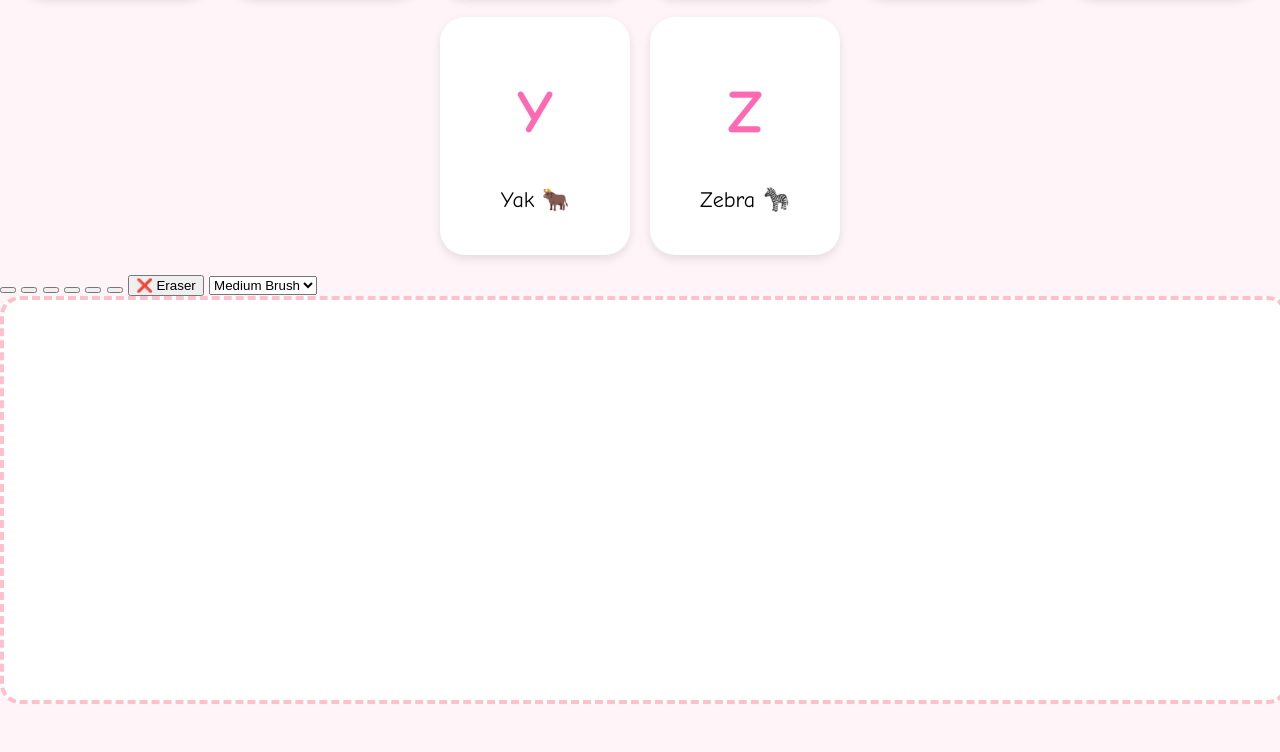
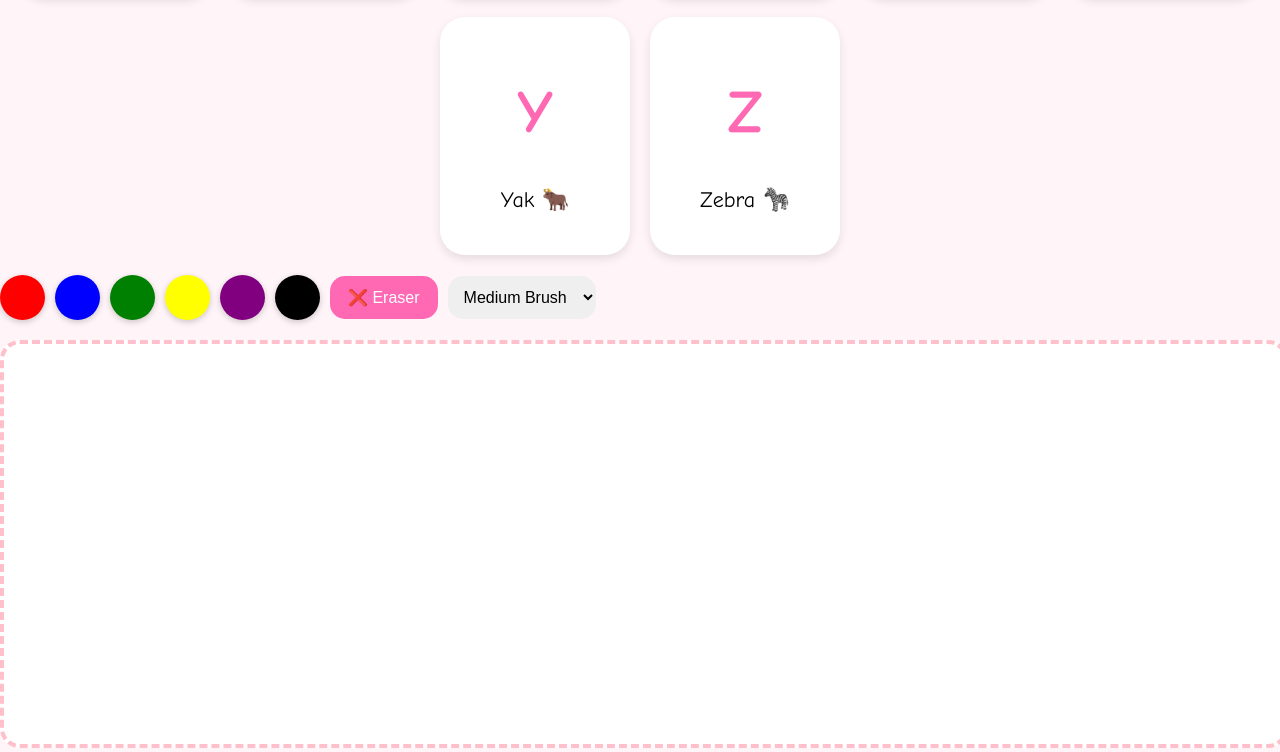
Before and after one commit to hiransiddhi70-bot/tinytots-learning, a plain HTML site: page index.html in a window 1280 px wide. Shown: the part 1313-2065 px from the top of the page. Before the commit the page ends 2021 px from the top, so only its background shows below. Drawn offline with Linux system fonts and the light colour scheme.

Commit message:
Update style.css

```diff
--- a/style.css
+++ b/style.css
@@ -131,3 +131,60 @@ canvas{
   border-radius:20px;
   font-size:18px;
 }
+.tools{
+  display:flex;
+  gap:10px;
+  flex-wrap:wrap;
+  margin-bottom:20px;
+  align-items:center;
+}
+
+.color{
+  width:45px;
+  height:45px;
+  border:none;
+  border-radius:50%;
+  cursor:pointer;
+  box-shadow:0 2px 6px rgba(0,0,0,0.2);
+}
+
+.red{
+  background:red;
+}
+
+.blue{
+  background:blue;
+}
+
+.green{
+  background:green;
+}
+
+.yellow{
+  background:yellow;
+}
+
+.purple{
+  background:purple;
+}
+
+.black{
+  background:black;
+}
+
+.tool-btn{
+  border:none;
+  background:#ff69b4;
+  color:white;
+  padding:12px 18px;
+  border-radius:15px;
+  font-size:16px;
+  cursor:pointer;
+}
+
+.brush-select{
+  padding:12px;
+  border-radius:15px;
+  border:none;
+  font-size:16px;
+}
```
